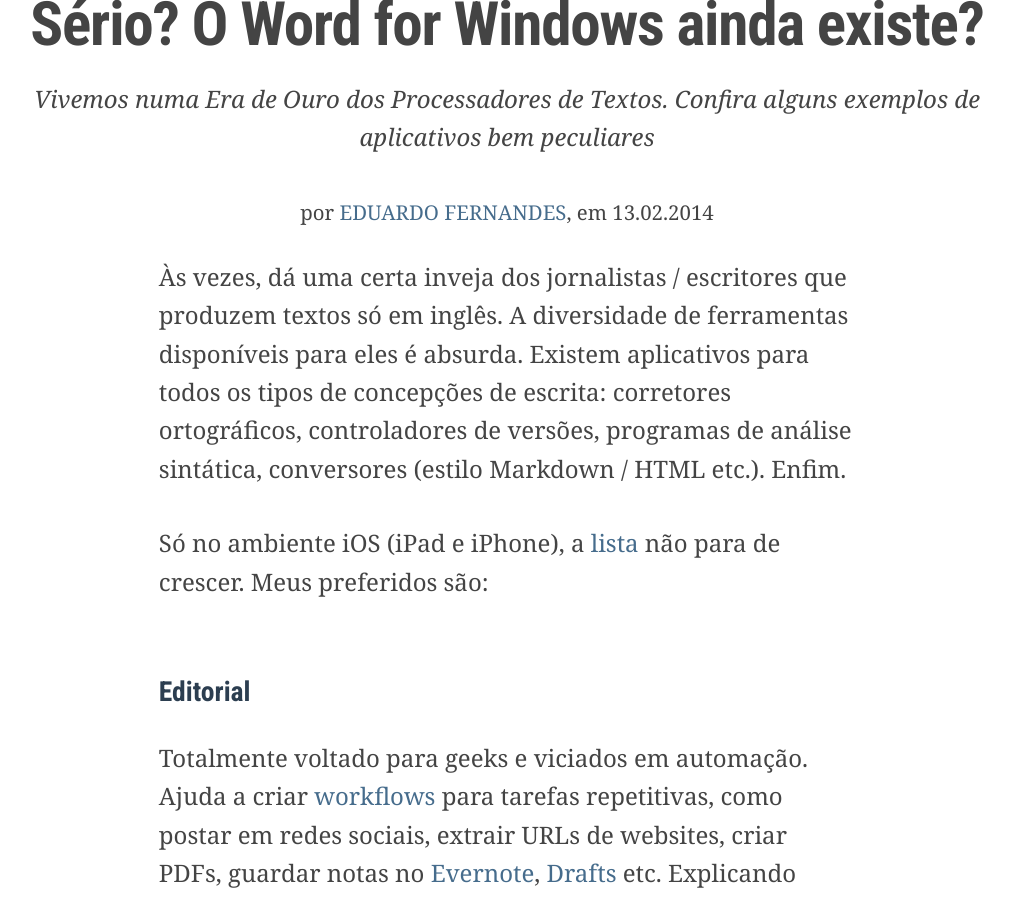
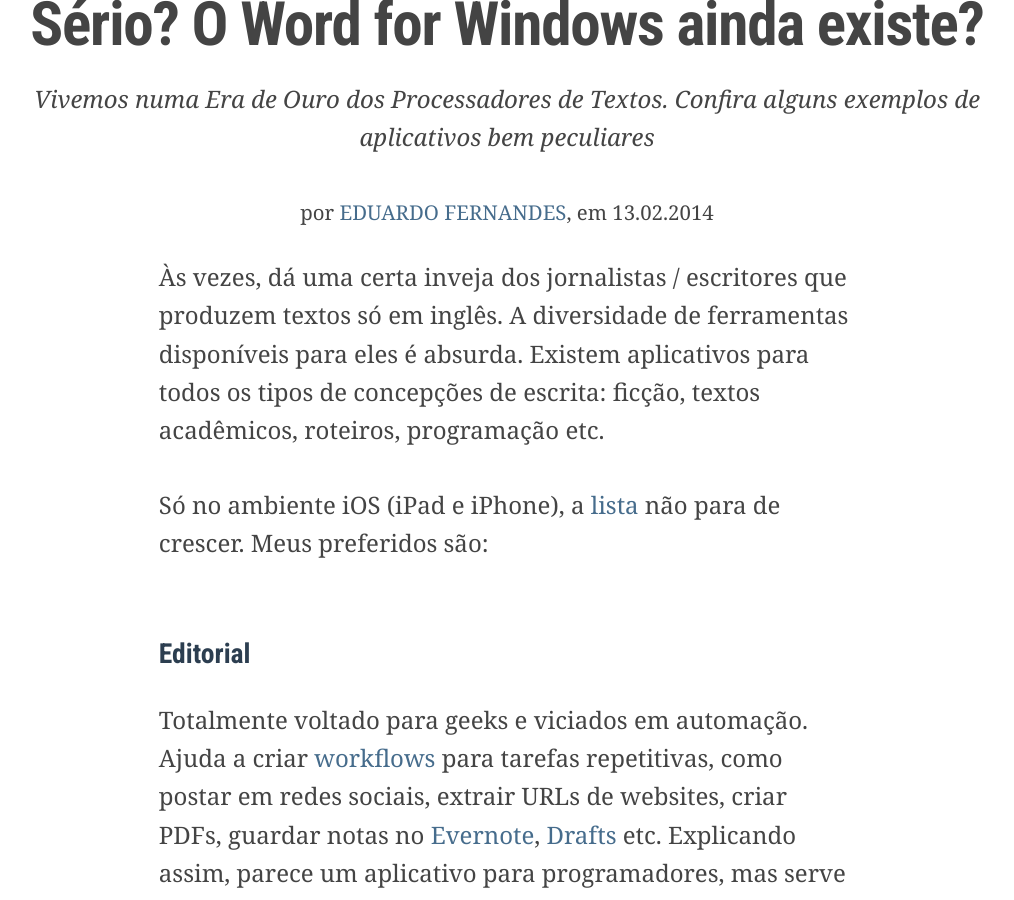
Before and after one commit to eduf/eduf.github.com, a Jekyll site: the page built from _posts/2014-02-13-serio-o-word-for-windows-ainda-existe.md, in a window 1280 px wide and 900 px high, scrolled down 549 px. Shown: the whole window, without its empty margins (133-1147 px from the left). Built offline with Jekyll 4.4.1, drawn with Linux system fonts in a browser that asks for light colours; nearby versions of some CDN libraries; comment, search, counter and statistics services are not loaded.

Commit message:
Primeiro parágrafo estranho

```diff
--- a/_posts/2014-02-13-serio-o-word-for-windows-ainda-existe.md
+++ b/_posts/2014-02-13-serio-o-word-for-windows-ainda-existe.md
@@ -10,7 +10,7 @@
 ---
 
 
-Às vezes, dá uma certa inveja dos jornalistas / escritores que produzem textos só em inglês. A diversidade de ferramentas disponíveis para eles é absurda. Existem aplicativos para todos os tipos de concepções de escrita: corretores ortográficos, controladores de versões, programas de análise sintática, conversores (estilo Markdown / HTML etc.). Enfim.
+Às vezes, dá uma certa inveja dos jornalistas / escritores que produzem textos só em inglês. A diversidade de ferramentas disponíveis para eles é absurda. Existem aplicativos para todos os tipos de concepções de escrita: ficção, textos acadêmicos, roteiros, programação etc.
 
 Só no ambiente iOS (iPad e iPhone), a [lista](http://brettterpstra.com/ios-text-editors/) não para de crescer. Meus preferidos são:
 
```
